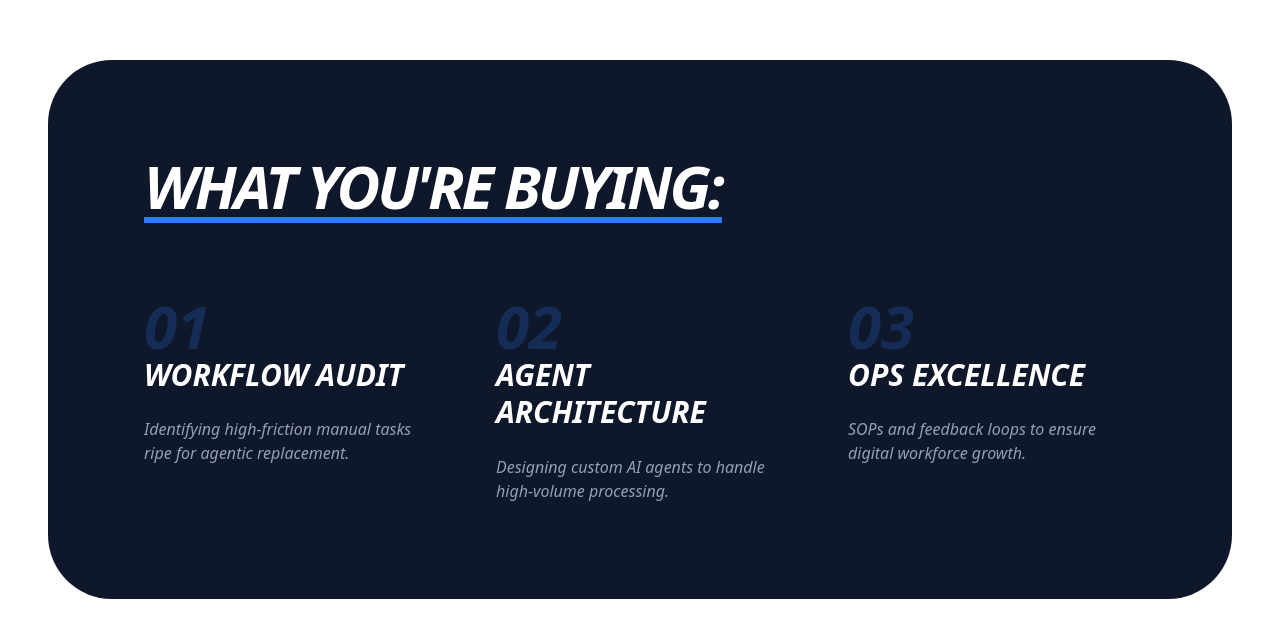
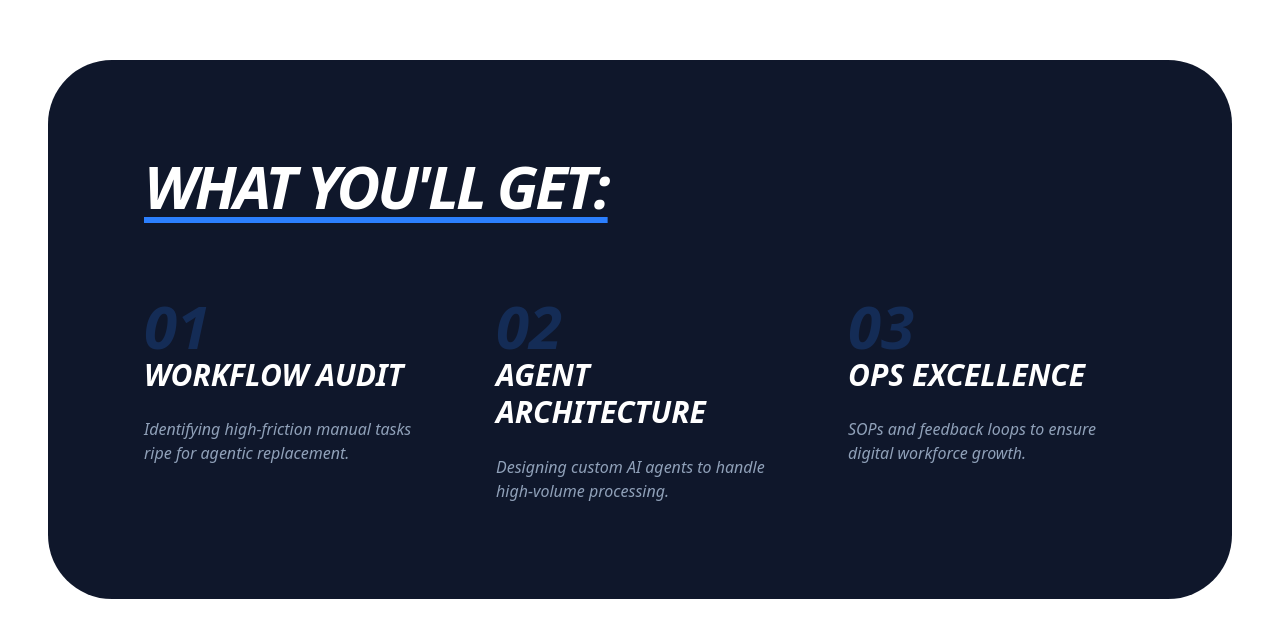
Before and after one commit to bombayway-png/portfolio-2026, a Next.js app: page / in a window 1280 px wide. Shown: the part 2740-3377 px from the top of the page. Built offline with nearby package versions, Linux system fonts and the light colour scheme.

Commit message:
Update page.tsx

```diff
--- a/app/page.tsx
+++ b/app/page.tsx
@@ -143,7 +143,7 @@ export default function Home() {
 
         {/* --- Service Offerings --- */}
         <section className="bg-slate-900 rounded-[2.5rem] md:rounded-[4rem] p-8 md:p-24 text-white mb-20">
-          <h2 className="text-3xl md:text-6xl font-black italic mb-12 md:mb-20 uppercase tracking-tighter underline decoration-blue-500 underline-offset-8">What You&apos;re Buying:</h2>
+          <h2 className="text-3xl md:text-6xl font-black italic mb-12 md:mb-20 uppercase tracking-tighter underline decoration-blue-500 underline-offset-8">What You&apos;ll Get:</h2>
           <div className="grid grid-cols-1 md:grid-cols-3 gap-12 md:gap-16">
             <ServiceItem num="01" title="Workflow Audit" desc="Identifying high-friction manual tasks ripe for agentic replacement." />
             <ServiceItem num="02" title="Agent Architecture" desc="Designing custom AI agents to handle high-volume processing." />
```
